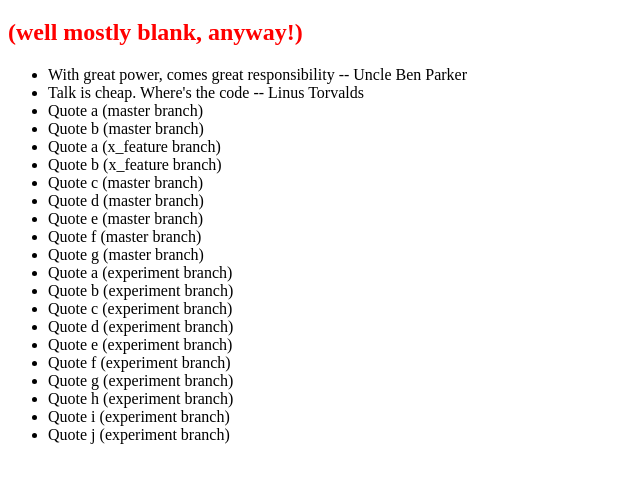
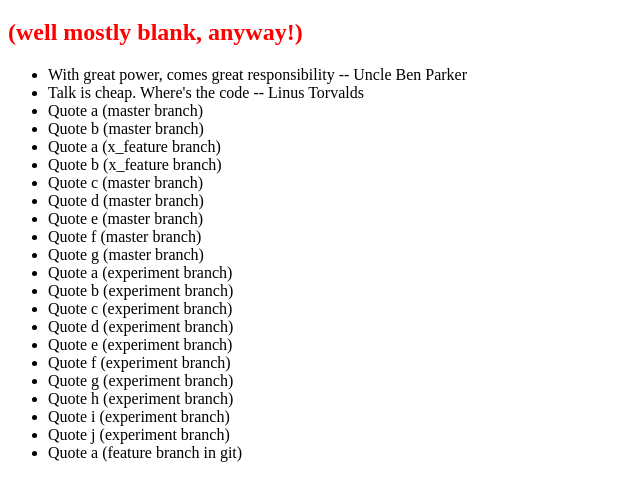
Before and after one commit to bartandsap/0main_openSAP_repo, a plain HTML site: page index.html in a window 1280 px wide. Shown: the part 61-562 px from the top of the page, without its empty margins (0-640 px from the left). Drawn offline with Linux system fonts and the light colour scheme.

Commit message:
Added quote a (feature branch in git)

```diff
--- a/index.html
+++ b/index.html
@@ -31,6 +31,7 @@
 			<li>Quote h (experiment branch)</li>
 			<li>Quote i (experiment branch)</li>
 			<li>Quote j (experiment branch)</li>
+			<li>Quote a (feature branch in git)</li>
 		</ul>
 	</body>
 </html>
```
